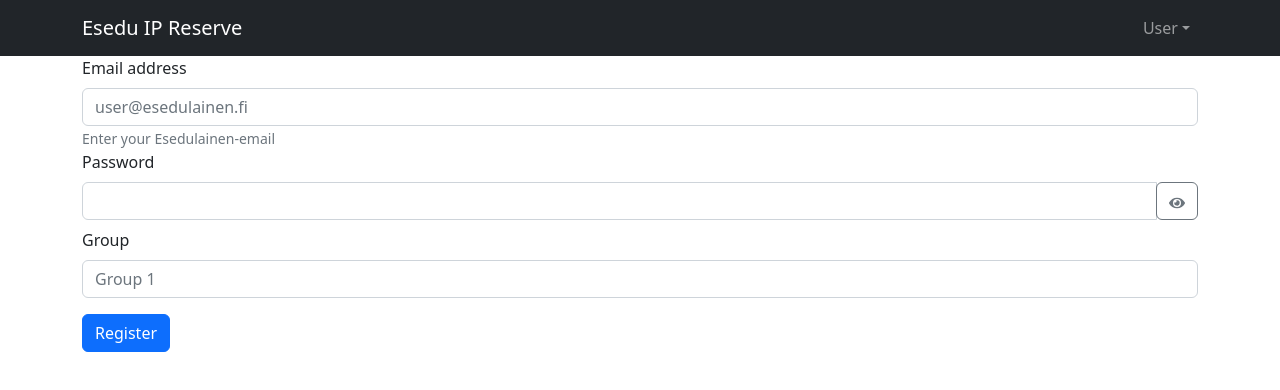
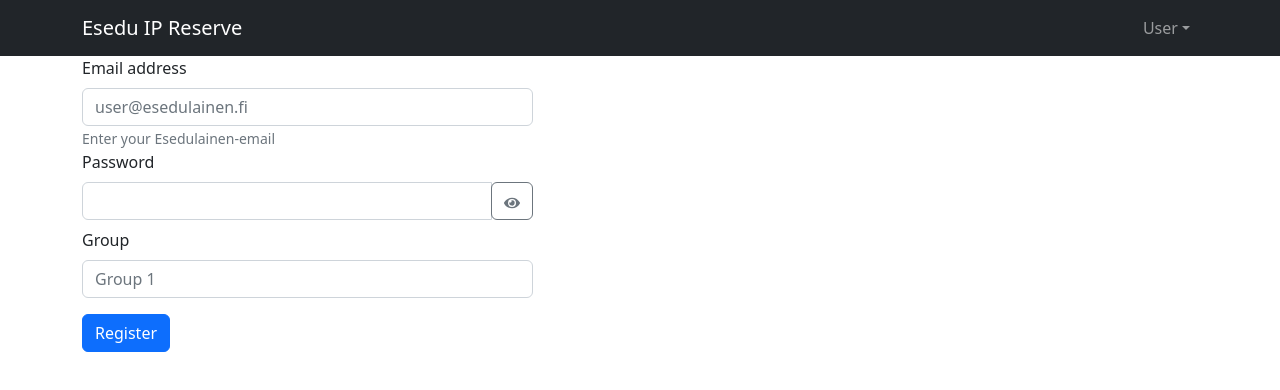
Before and after one commit to jkaart/ip-reservationapp-frontend, a React (Create React App) app: page /register in a window 1280 px wide. Shown: the top 390 px of the page. Built offline with nearby package versions, Linux system fonts and the light colour scheme.

Commit message:
register form styling

```diff
--- a/src/Components/Register.js
+++ b/src/Components/Register.js
@@ -26,6 +26,8 @@ const Register = () => {
                     <Form.Control type="text" placeholder="Last Name" />
                 </Form.Group>
             </Row>*/}
+            <Row>
+                <Col md="5">
                     <Form.Group>
                         <Form.Group>
                             <Form.Label>Email address</Form.Label>
@@ -42,6 +44,8 @@ const Register = () => {
                     <Button variant="primary" type="submit" className="mt-3">
                         Register
                     </Button>
+                </Col>
+            </Row>
         </Form>
     );
 };
```
Lines whose indentation alone changed are shown as unchanged.
